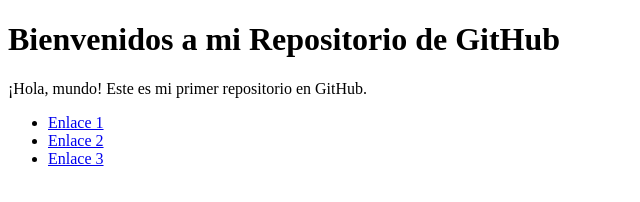
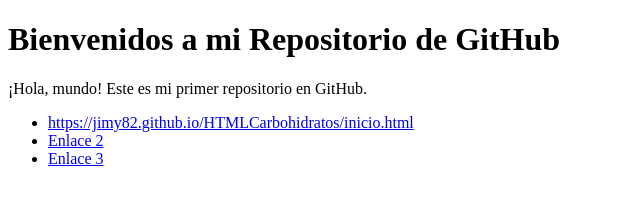
Before and after one commit to Jimy82/HTMLCarbohidratos, a plain HTML site: page index.html in a window 1280 px wide. Shown: the whole page, without its empty margins (0-640 px from the left). Drawn offline with Linux system fonts and the light colour scheme.

Commit message:
Update index.html

```diff
--- a/index.html
+++ b/index.html
@@ -8,7 +8,7 @@
     <h1>Bienvenidos a mi Repositorio de GitHub</h1>
     <p>¡Hola, mundo! Este es mi primer repositorio en GitHub.</p>
     <ul>
-      <li><a href="#">Enlace 1</a></li>
+      <li><a href="#">https://jimy82.github.io/HTMLCarbohidratos/inicio.html</a></li>
       <li><a href="#">Enlace 2</a></li>
       <li><a href="#">Enlace 3</a></li>
     </ul>
```
